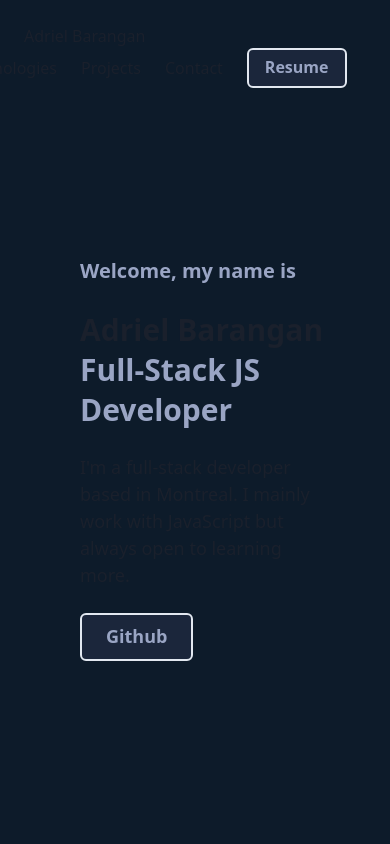
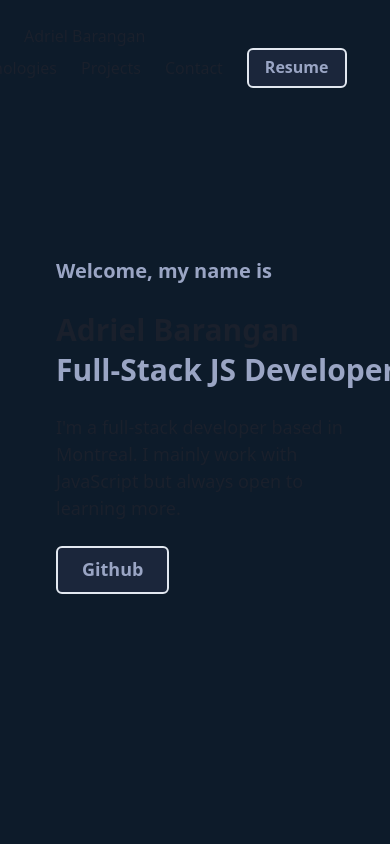
Before and after one commit to barangana/baradriel.dev, a Next.js app: page / in a window 390 px wide. Shown: the top 844 px of the page. Built offline with nearby package versions, Linux system fonts and the light colour scheme.

Commit message:
chore: work on responsive styles

```diff
--- a/pages/index.tsx
+++ b/pages/index.tsx
@@ -15,7 +15,7 @@ import { Box } from "@chakra-ui/react";
 
 const Home: NextPage = () => {
   return (
-    <Box bg="brand.100">
+    <Box bg="brand.100" w={"100%"}>
       <Header />
       <Opening />
       <About />
--- a/sections/Opening.tsx
+++ b/sections/Opening.tsx
@@ -9,8 +9,8 @@ import { Heading, Box, Button, Text } from "@chakra-ui/react";
 const About: FC = () => {
   return (
     <Box height="100vh">
-      <Box position="absolute" w={["75%", "80%", "100%"]}>
-        <Box position="relative" top="64" left={["20", "44", "80"]}>
+      <Box position="absolute">
+        <Box position="relative" top="64" left={["14", "32", "96"]}>
           <Text pb="6" fontSize="xl" fontWeight="bold" color="brand.600">
             Welcome, my name is
           </Text>
```
